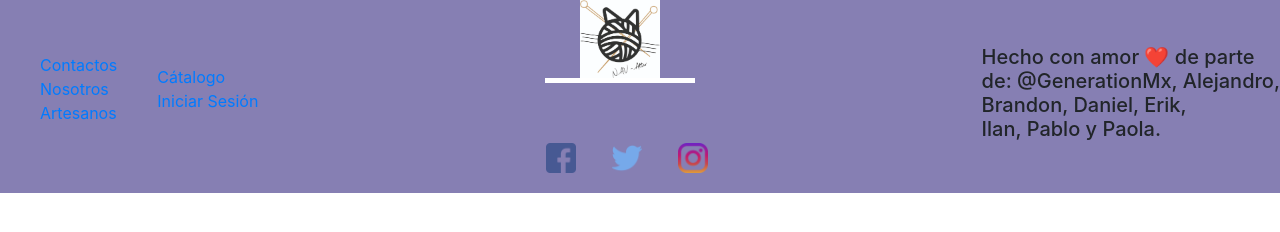
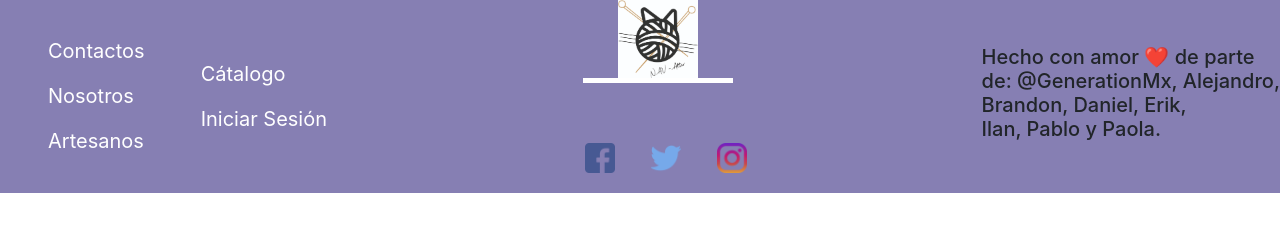
Before and after one commit to jaimes1br/Nav-Attar, a plain HTML site: page index.html in a window 1280 px wide. Drawn offline with nearby package versions, Linux system fonts and the light colour scheme.

Commit message:
feat | bottons links

```diff
--- a/index.html
+++ b/index.html
@@ -18,15 +18,15 @@
             <div class="links">
                 <div class="sec3">
                     <ul id="nonePoint">
-                        <li><a href="#">Contactos</a></li>
-                        <li><a href="#">Nosotros</a></li>
-                        <li><a href="#">Artesanos</a></li>
+                        <li class="menuItem"><a href="#">Contactos</a></li>
+                        <li class="menuItem"><a href="#">Nosotros</a></li>
+                        <li class="menuItem"><a href="#">Artesanos</a></li>
                     </ul>
                 </div>
                 <div class="sec2">
                     <ul id="nonePoint">
-                        <li><a href="#">Cátalogo</a></li>
-                        <li><a href="#">Iniciar Sesión</a></li>
+                        <li class="menuItem"><a href="#">Cátalogo</a></li>
+                        <li class="menuItem"s><a href="#">Iniciar Sesión</a></li>
                     </ul>
                 </div>
             </div><!--Link-->
--- a/styles/footer.css
+++ b/styles/footer.css
@@ -16,3 +16,28 @@ footer{
     justify-content: left;
     align-items: center;
 }
+
+.menuItem a {
+
+    color: rgb(255, 255, 255);
+    text-align: center;
+    padding: 5px 8px;
+    text-decoration: none;
+    width: 50px;
+    height: 20px;
+    border-radius: 7px;
+    font-size: 20px;
+}
+
+.menuItem{
+    border-top: 40px;
+    border-bottom: 40px;
+    margin-top: 15px;
+    margin-bottom: 15px;
+}
+
+.menuItem a:hover{
+    background-color: #928bc0;
+    color: black;
+    font-size: 22px;
+}
```
